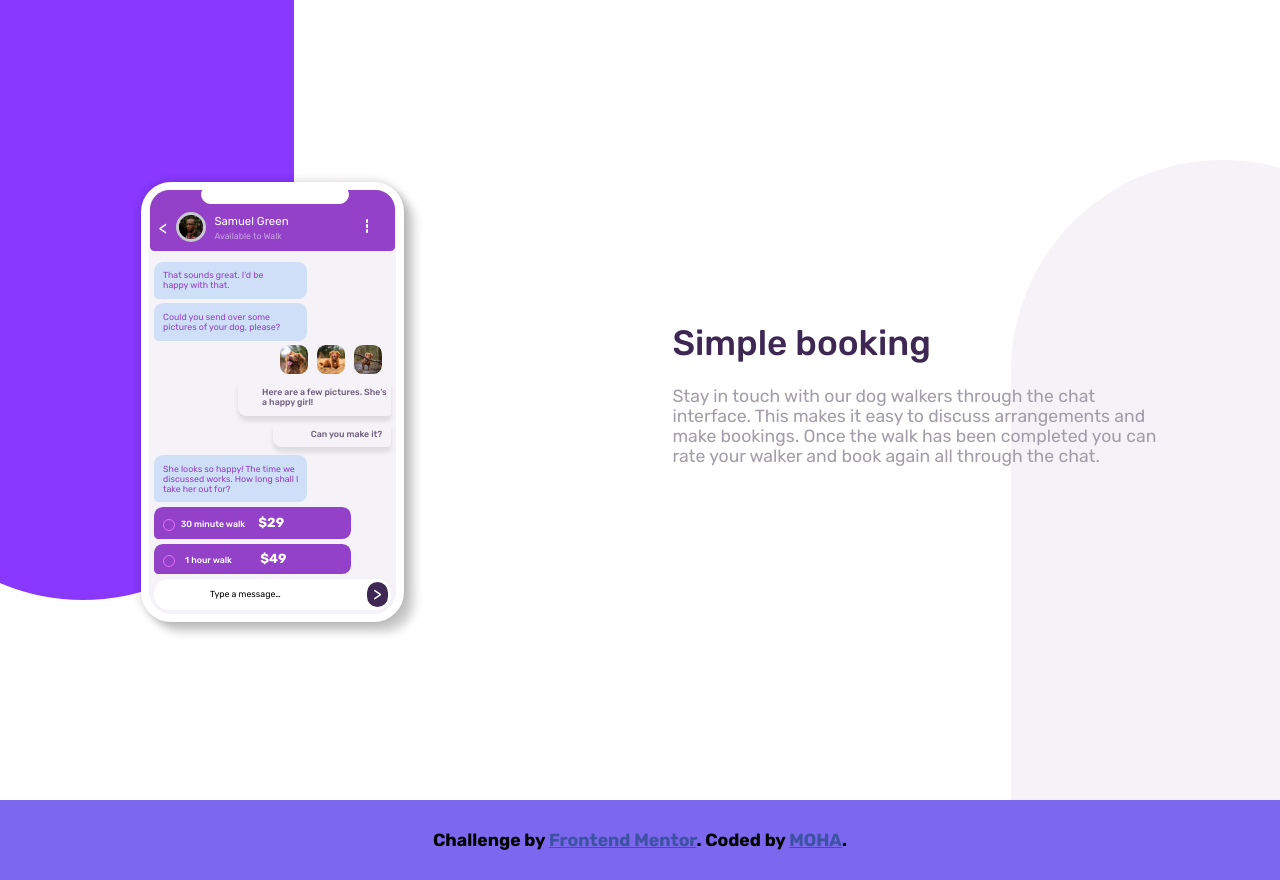
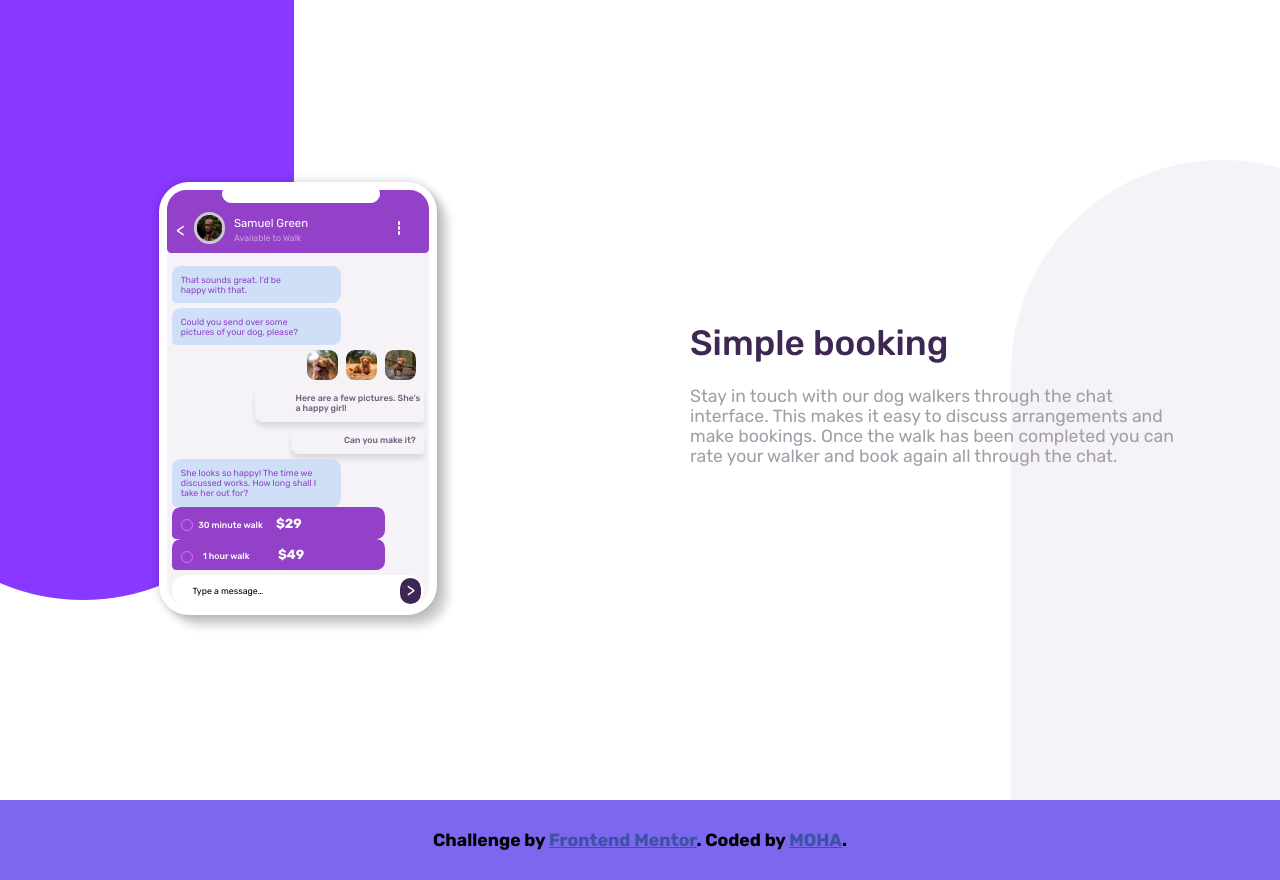
Before and after one commit to MohamedOmer556/chat-app, a plain HTML site: page chat app/index.html in a window 1280 px wide. Drawn offline with Linux system fonts and the light colour scheme.

Commit message:
Add files via upload

```diff
--- a/chat app/styles/_chat-app.scss
+++ b/chat app/styles/_chat-app.scss
@@ -1,6 +1,6 @@
 .phone {
   grid-column: 1/2;
-  min-height: 55vh;
+  min-height: 48vh;
   display: flex;
   flex-direction: column;
   background: $app-background;
@@ -10,7 +10,7 @@
   border-radius: 30px;
   width: 45%;
   margin: auto;
-  margin-left: 6rem;
+  margin-left: 10rem;
   margin-top: 4rem;
   padding: 0.1rem 0.1%;
   box-shadow: 10px 10px 10px rgba(0, 0, 0, 0.2), 0px 0px 10px rgba(0, 0, 0, 0.2);
@@ -86,11 +86,11 @@
 }
 .left-chat1 {
   padding: 0.5rem 0.5rem;
-  margin: auto 10rem auto 0.5rem;
+  margin: 0.5rem 10rem auto 0.5rem;
   background: rgb(206, 223, 247);
 }
 .left-chat2 {
-  margin: auto 10rem auto 0.5rem;
+  margin: 0.5rem 10rem auto 0.5rem;
   padding: 0.5rem 0rem 2rem 2rem;
   background: rgb(206, 223, 247);
 }
@@ -106,7 +106,7 @@
   display: flex;
   flex-direction: row;
   justify-content: flex-end;
-  margin: auto 1rem auto 0rem;
+  margin: 0.5rem 1rem auto 0rem;
 }
 .dog-img {
   border-radius: 1rem;
@@ -126,19 +126,19 @@
 }
 .right-chat1 {
   padding: 1rem 0.5rem 1rem 0.5rem;
-  margin: auto 0.5rem auto 10rem;
+  margin: 0.5rem 0.5rem auto 10rem;
 }
 .right-chat2 {
-  margin: auto 0.5rem auto 14rem;
+  margin: 0.5rem 0.5rem auto 14rem;
   padding: 1rem 1rem 1rem 1rem;
 }
 .left-chat3 {
-  margin: auto 10rem auto 0.5rem;
+  margin: 0.5rem 10rem auto 0.5rem;
   background: rgb(206, 223, 247);
   margin-top: 0.6rem;
 }
 .left-panel {
-  margin: auto 6rem auto 0.5rem;
+  margin: 0.5rem 6rem auto 0.5rem;
   border-radius: 1rem 1rem 1rem 0.5rem;
   color: white;
 }
@@ -196,13 +196,13 @@
 }
 .message {
   display: flex;
-  margin: auto 0.5rem auto 0.5rem;
+  margin: 0.5rem 0.5rem auto 0.5rem;
   background: white;
   border: rgb(255, 255, 255) solid;
   border-radius: 4rem;
 
   .message-text {
-    padding: 0.9rem 6rem;
+    padding: 0.9rem 2rem;
     flex: 1 1 25rem;
   }
   .message-dot {
```
Also changed, not shown: chat app/styles/style.css, 1 other file.
